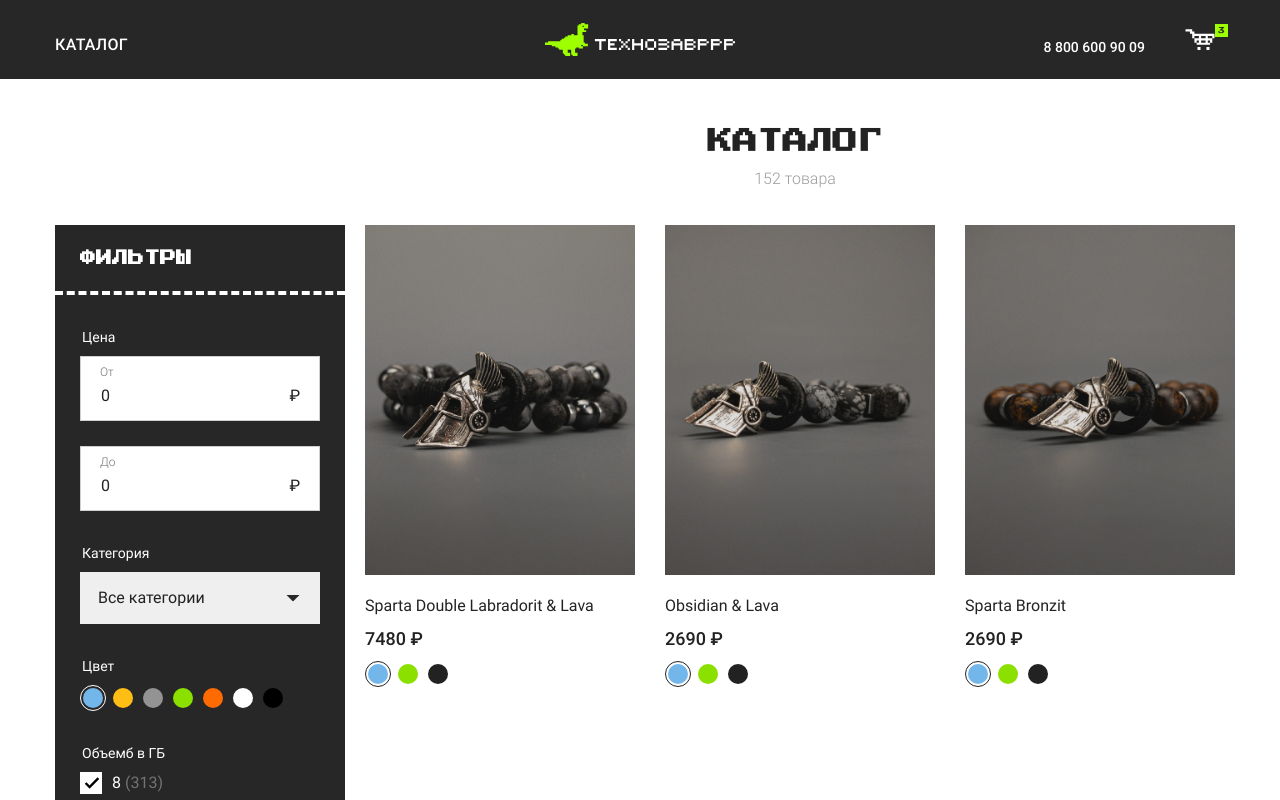
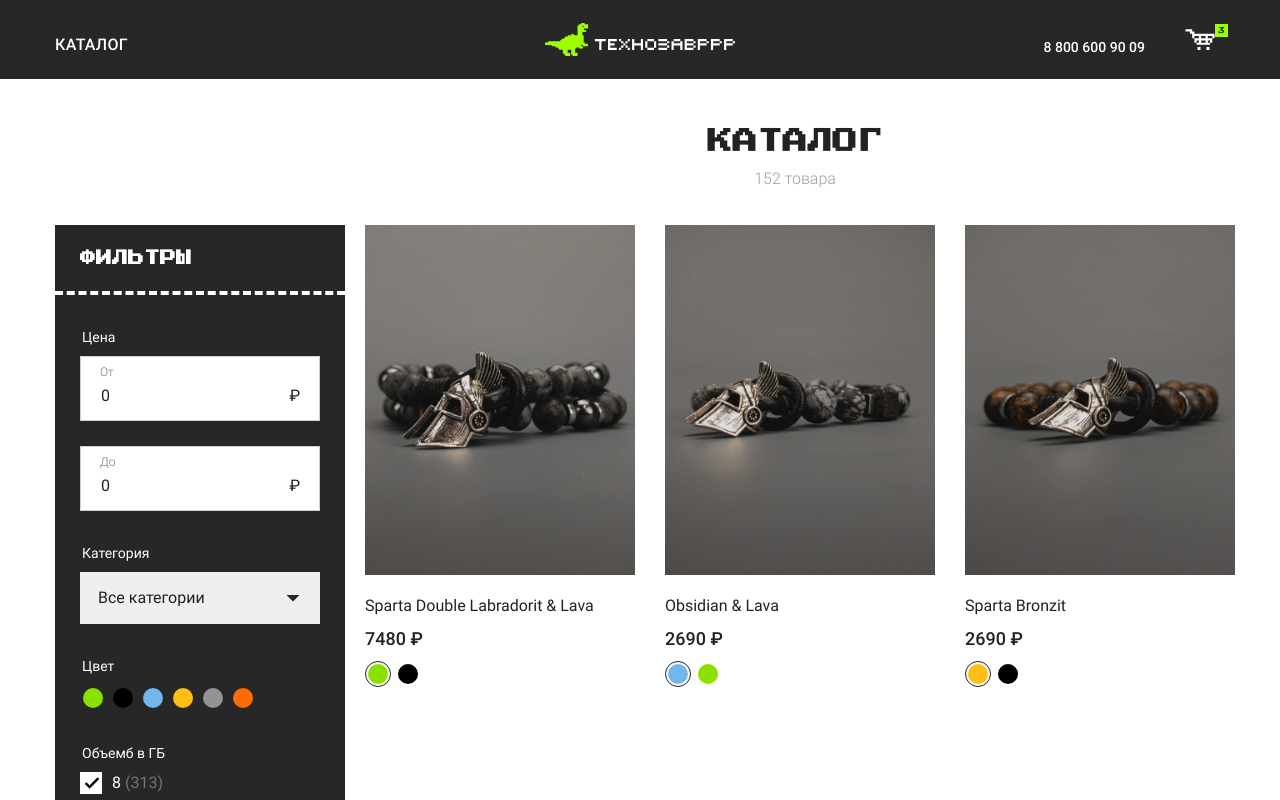
Before and after one commit to ArmLil/skillbox, a Vue app: page / in a window 1280 px wide. Shown: the top 800 px of the page. Built offline with nearby package versions, Linux system fonts and the light colour scheme.

Commit message:
add filters

```diff
--- a/src/App.vue
+++ b/src/App.vue
@@ -15,6 +15,8 @@
           :price-from.sync="filterPriceFrom"
           :price-to.sync="filterPriceTo"
           :category-id.sync="filterCategoryId"
+          :filter-colors.sync="filterColors"
+          :filter-color.sync="filterColor"
         />
         <section class="catalog">
           <ProductList :products="products" />
@@ -40,7 +42,8 @@ export default {
       filterPriceTo: 0,
       filterCategoryId: 0,
       page: 1,
-      productsPerPage: 3
+      productsPerPage: 3,
+      filterColor: ""
     };
   },
   computed: {
@@ -57,7 +60,23 @@ export default {
           product => product.categoryId === this.filterCategoryId
         );
       }
+      if (this.filterColor !== "") {
+        filteredProducts = filteredProducts.filter(product => {
+          return product.colors.includes(this.filterColor);
+        });
+      }
       return filteredProducts;
+    },
+    filterColors() {
+      const filterColors = [];
+      products.forEach(product => {
+        product.colors.forEach(color => {
+          if (!filterColors.includes(color)) {
+            filterColors.push(color);
+          }
+        });
+      });
+      return filterColors;
     },
     products() {
       const offset = (this.page - 1) * this.productsPerPage;
--- a/src/components/ProductFilter.vue
+++ b/src/components/ProductFilter.vue
@@ -40,53 +40,18 @@
       <fieldset class="form__block">
         <legend class="form__legend">Цвет</legend>
         <ul class="colors">
-          <li class="colors__item">
+          <li class="colors__item" v-for="(color, index) in filterColors" :key="index">
             <label class="colors__label">
               <input
                 class="colors__radio sr-only"
                 type="radio"
                 name="color"
-                value="#73B6EA"
+                :value="color"
                 checked=""
+                v-model="currentColor"
               />
-              <span class="colors__value" style="background-color: #73B6EA;"> </span>
+              <span class="colors__value" v-bind:style="{ 'background-color': color }"> </span>
             </label>
-          </li>
-          <li class="colors__item">
-            <label class="colors__label">
-              <input class="colors__radio sr-only" type="radio" name="color" value="#FFBE15" />
-              <span class="colors__value" style="background-color: #FFBE15;"> </span>
-            </label>
-          </li>
-          <li class="colors__item">
-            <label class="colors__label">
-              <input class="colors__radio sr-only" type="radio" name="color" value="#939393"/>
-              <span class="colors__value" style="background-color: #939393;"> </span
-            ></label>
-          </li>
-          <li class="colors__item">
-            <label class="colors__label">
-              <input class="colors__radio sr-only" type="radio" name="color" value="#8BE000"/>
-              <span class="colors__value" style="background-color: #8BE000;"> </span
-            ></label>
-          </li>
-          <li class="colors__item">
-            <label class="colors__label">
-              <input class="colors__radio sr-only" type="radio" name="color" value="#FF6B00"/>
-              <span class="colors__value" style="background-color: #FF6B00;"> </span
-            ></label>
-          </li>
-          <li class="colors__item">
-            <label class="colors__label">
-              <input class="colors__radio sr-only" type="radio" name="color" value="#FFF"/>
-              <span class="colors__value" style="background-color: #FFF;"> </span
-            ></label>
-          </li>
-          <li class="colors__item">
-            <label class="colors__label">
-              <input class="colors__radio sr-only" type="radio" name="color" value="#000"/>
-              <span class="colors__value" style="background-color: #000;"> </span
-            ></label>
           </li>
         </ul>
       </fieldset>
@@ -175,10 +140,11 @@ export default {
     return {
       currentPriceFrom: 0,
       currentPriceTo: 0,
-      currentCategoryId: 0
+      currentCategoryId: 0,
+      currentColor: ""
     };
   },
-  props: ["priceFrom", "priceTo", "categoryId"],
+  props: ["priceFrom", "priceTo", "categoryId", "filterColors", "filterColor"],
   computed: {
     categories() {
       return categories;
@@ -193,6 +159,9 @@ export default {
     },
     categoryId(value) {
       this.currentCategoryId = value;
+    },
+    currentColor(value) {
+      this.currentColor = value;
     }
   },
   methods: {
@@ -200,12 +169,13 @@ export default {
       this.$emit("update:priceFrom", this.currentPriceFrom);
       this.$emit("update:priceTo", this.currentPriceTo);
       this.$emit("update:categoryId", this.currentCategoryId);
+      this.$emit("update:filterColor", this.currentColor);
     },
     reset() {
-      console.log("reset");
       this.$emit("update:priceFrom", 0);
       this.$emit("update:priceTo", 0);
       this.$emit("update:categoryId", 0);
+      this.$emit("update:filterColor", "");
     }
   }
 };
--- a/src/components/ProductItem.vue
+++ b/src/components/ProductItem.vue
@@ -13,22 +13,10 @@
     <span class="catalog__price"> {{ product.price }} ₽ </span>
 
     <ul class="colors colors--black">
-      <li class="colors__item">
+      <li class="colors__item" v-for="(_color, index) in product.colors" :key="index">
         <label class="colors__label">
-          <input class="colors__radio sr-only" type="radio" value="#73B6EA" v-model="color" />
-          <span class="colors__value" style="background-color: #73B6EA;"> </span>
-        </label>
-      </li>
-      <li class="colors__item">
-        <label class="colors__label">
-          <input class="colors__radio sr-only" type="radio" value="#8BE000" v-model="color" />
-          <span class="colors__value" style="background-color: #8BE000;"> </span>
-        </label>
-      </li>
-      <li class="colors__item">
-        <label class="colors__label">
-          <input class="colors__radio sr-only" type="radio" value="#222" v-model="color" />
-          <span class="colors__value" style="background-color: #222;"> </span>
+          <input class="colors__radio sr-only" type="radio" :value="_color" v-model="color" />
+          <span class="colors__value" v-bind:style="{ 'background-color': _color }"> </span>
         </label>
       </li>
     </ul>
@@ -39,7 +27,7 @@
 export default {
   data() {
     return {
-      color: "#73B6EA"
+      color: this.product.colors[0]
     };
   },
   props: ["product"]
--- a/src/data/product.js
+++ b/src/data/product.js
@@ -4,83 +4,95 @@ export default [
     categoryId: 6,
     title: "Sparta Double Labradorit & Lava",
     price: 7480,
-    image: "img/sparta-double.JPG"
+    image: "img/sparta-double.JPG",
+    colors: ["#8BE000", "#000"]
   },
   {
     id: 2,
     categoryId: 6,
     title: "Obsidian & Lava",
     price: 2690,
-    image: "img/sparta-obsidian.JPG"
+    image: "img/sparta-obsidian.JPG",
+    colors: ["#73B6EA", "#8BE000"]
   },
   {
     id: 3,
     categoryId: 6,
     title: "Sparta Bronzit",
     price: 2690,
-    image: "img/sparta-bronzit.JPG"
+    image: "img/sparta-bronzit.JPG",
+    colors: ["#FFBE15", "#000"]
   },
   {
     id: 4,
     categoryId: 6,
     title: "Yashma & Lava",
     price: 2700,
-    image: "img/sparta-yashma.JPG"
+    image: "img/sparta-yashma.JPG",
+    colors: ["#939393", "#FFBE15"]
   },
   {
     id: 5,
     categoryId: 6,
     title: "Sparta Double Agat & Yashma",
     price: 8960,
-    image: "img/sparta-agat.JPG"
+    image: "img/sparta-agat.JPG",
+    colors: ["#FFBE15"]
   },
   {
     id: 6,
     categoryId: 3,
     title: "Электрический дрифт-карт Razor Crazy Cart",
     price: 39900,
-    image: "img/bicycle.jpg"
+    image: "img/bicycle.jpg",
+    colors: ["#73B6EA"]
   },
   {
     id: 7,
     categoryId: 3,
     title: "Гироскутер Razor Hovertrax 2.0",
     price: 34900,
-    image: "img/wheels.jpg"
+    image: "img/wheels.jpg",
+    colors: ["#000"]
   },
   {
     id: 8,
     categoryId: 3,
     title: "Детский трюковой самокат Razor Grom",
     price: 4990,
-    image: "img/scooter.jpg"
+    image: "img/scooter.jpg",
+    colors: ["#73B6EA", "#8BE000", "#FFBE15"]
   },
   {
     id: 9,
     categoryId: 3,
     title: "Роллерсёрф Razor RipStik Air Pro",
     price: 6690,
-    image: "img/ripstik.jpg"
+    image: "img/ripstik.jpg",
+    colors: ["#73B6EA", "#939393"]
   },
   {
     id: 10,
     categoryId: 5,
     title: "Наушники AirPods с беспроводным зарядным футляром",
     price: 16560,
-    image: "img/airpods.jpg"
+    image: "img/airpods.jpg",
+    colors: ["#FF6B00", "#8BE000", "#000"]
   },
   {
     id: 11,
     categoryId: 5,
     title: "Наушники Sony",
     price: 30690,
-    image: "img/headphones.jpg"
+    image: "img/headphones.jpg",
+    colors: ["#FF6B00"]
   },
   {
     id: 12,
     categoryId: 2,
     title: "Смартфон Xioami",
     price: 24690,
-    image: "img/phone-2.jpg"
+    image: "img/phone-2.jpg",
+    colors: ["#73B6EA", "#000"]
   }
 ];
```
Also changed, not shown: .eslintrc.js, 1 other file (tests, documents, lock files or other folders).
